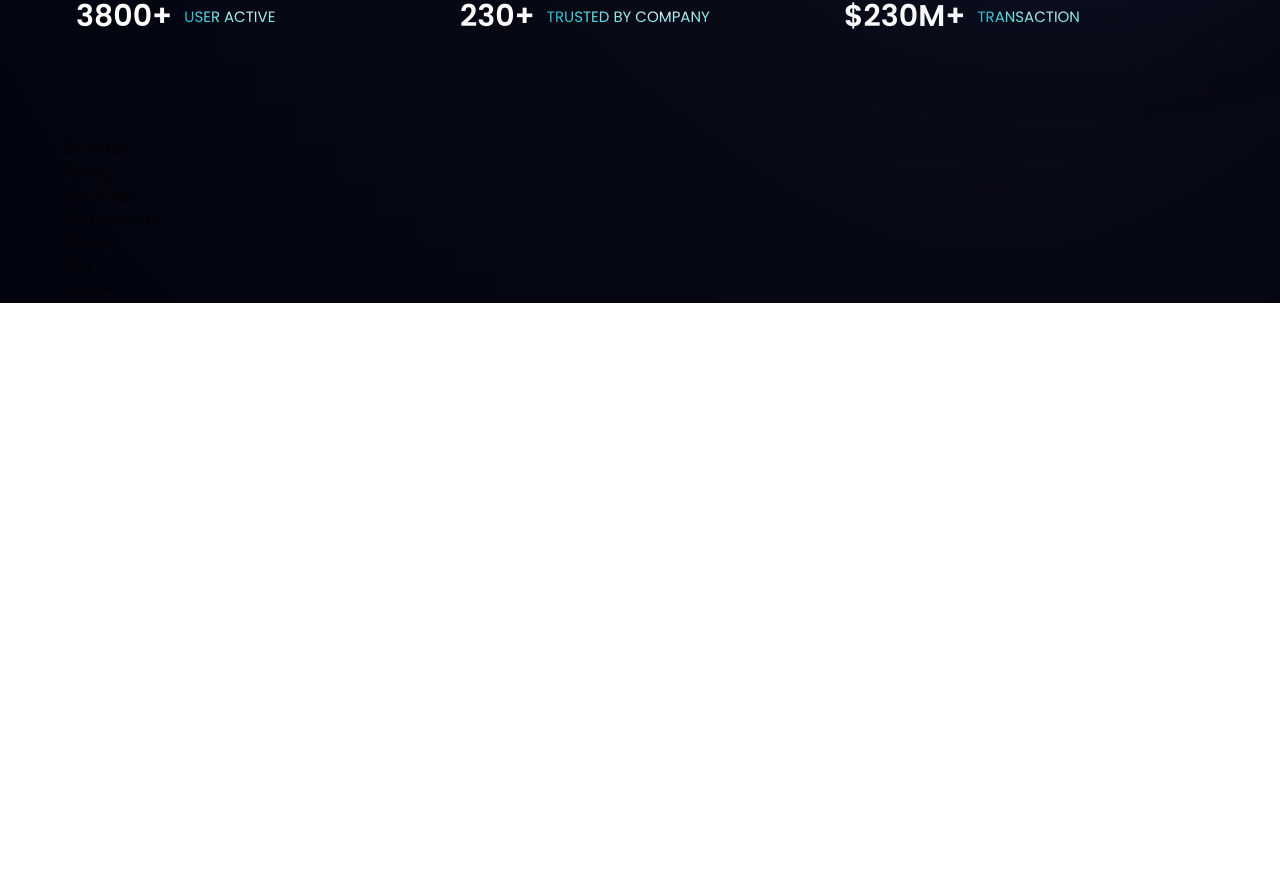
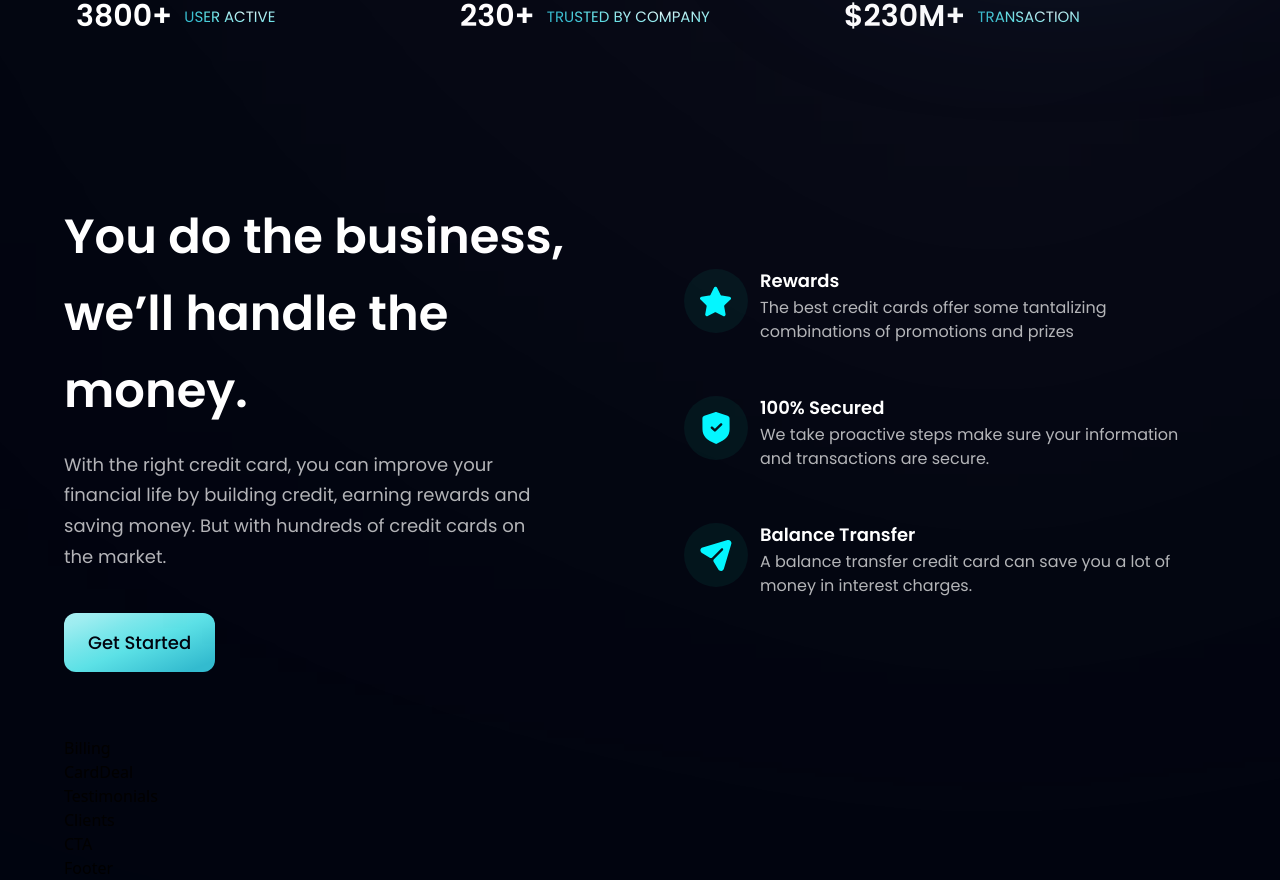
Before and after one commit to Georotzen/bank_modern_app, a React (Vite) app: page / in a window 1280 px wide. Shown: the part 810-1690 px from the top of the page. Before the commit the page ends 1113 px from the top, so only its background shows below. Built offline with nearby package versions, Linux system fonts and the light colour scheme.

Commit message:
finished business section

```diff
--- a/src/components/Business.jsx
+++ b/src/components/Business.jsx
@@ -1,8 +1,43 @@
-import React from 'react'
+import { features } from '../constants';
+import styles, { layout } from '../style';
+import Button from './Button';
+
+// declaring FeatureCard component within Business component since it won't be reused in other components
+const FeatureCard = ({ icon, title, content, index }) => (
+  <div className={`flex flex-row p-6 rounded-[20px] ${index !== features.length -1} ? 'mb-6' : 'mb-0'} feature-card`}>
+    {/* div containing feature icon */}
+    <div className={`w-[64px] h-[64px] rounded-full ${styles.flexCenter} bg-dimBlue`}>
+      <img src={icon} alt='icon' className='w-[50%] h-[50%] object-contain'/>
+    </div>
+    <div className='flex-1 flex flex-col ml-3'>
+      <h4 className='font-poppins font-semibold text-white text-[18px] leading-[23px] mb-1'>
+        {title}
+      </h4>
+      <p className='font-poppins font-snormal text-dimWhite text-[16px] leading-[24px] mb-1'>
+        {content}
+      </p>
+    </div>
+  </div>
+)
 
 const Business = () => {
   return (
-    <div>Business</div>
+    <section id='features' className={layout.section}>
+      {/* div for left side, containing "You do the...", "With the right..." & "Get Started" button */}
+      <div className={layout.sectionInfo}>
+        <h2 className={styles.heading2}>You do the business, <br className='sm:block hidden'/>we’ll handle the money.</h2>
+        <p className={`${styles.paragraph} max-w-[470px] mt-5`}>With the right credit card, you can improve your financial life by building credit, earning rewards and saving money. But with hundreds of credit cards on the market.</p>
+
+        <Button styles='mt-10'/>
+      </div>
+
+      {/* div for left side, containing "You do the...", "With the right..." & "Get Started" button */}
+      <div className={`${layout.sectionImg} flex-col`}>
+        {features.map((feature, index) => (
+          <FeatureCard key={feature.id} {...feature} index={index}/>
+        ))}
+      </div>
+    </section>
   )
 }
 
--- a/src/components/Button.jsx
+++ b/src/components/Button.jsx
@@ -1,8 +1,8 @@
 import React from 'react'
 
-const Button = () => {
+const Button = ({ styles }) => {
   return (
-    <div>Button</div>
+    <button type='button' className={`py-4 px-6 bg-blue-gradient font-poppins font-medium text-[18px] text-primary outline-none rounded-xl ${styles}`}>Get Started</button>
   )
 }
 
--- a/src/components/Stats.jsx
+++ b/src/components/Stats.jsx
@@ -3,7 +3,7 @@
 
 const Stats = () => (
     <section className={`${styles.flexCenter} flex-row flex-wrap sm:mb-20 mb-6`}>
-      {stats.map((stat, index) => (
+      {stats.map((stat) => (
         <div key={stat.id} className={`flex-1 flex justify-start items-center flex-row m-3`}>
           <h4 className='font-poppins font-semibold xs:text-40px] text-[30px] xs:leading-[53px] leading-[43px] text-white'>{stat.value}</h4>
           <p className='font-poppins font-normal xs:text-20px] text-[15px] xs:leading-[26px] leading-[21px] text-gradient uppercase ml-3'>{stat.title}</p>
```
